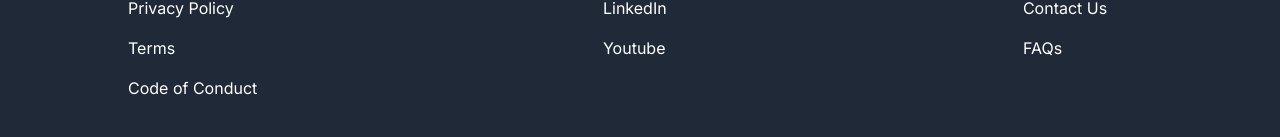
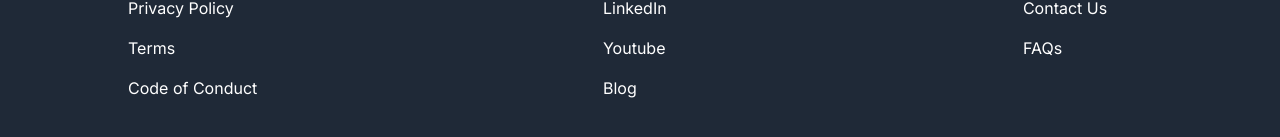
Before and after one commit to aceadc/aceadc-website, a Next.js app: page / in a window 1280 px wide. Shown: the part 7419-7556 px from the top of the page. Built offline with nearby package versions, Linux system fonts and the light colour scheme.

Commit message:
Blog Link

```diff
--- a/components/Footer.js
+++ b/components/Footer.js
@@ -36,6 +36,9 @@ export default function Footer() {
               <a href="https://www.youtube.com/@Ace_ADC">
                 <p>Youtube</p>
               </a>
+              <a href="https://medium.com/@AceADC">
+                <p>Blog</p>
+              </a>
             </div>
             <div
               className={`flex flex-col gap-4 text-white text-center md:text-left mt-10 md:mt-0`}
```
